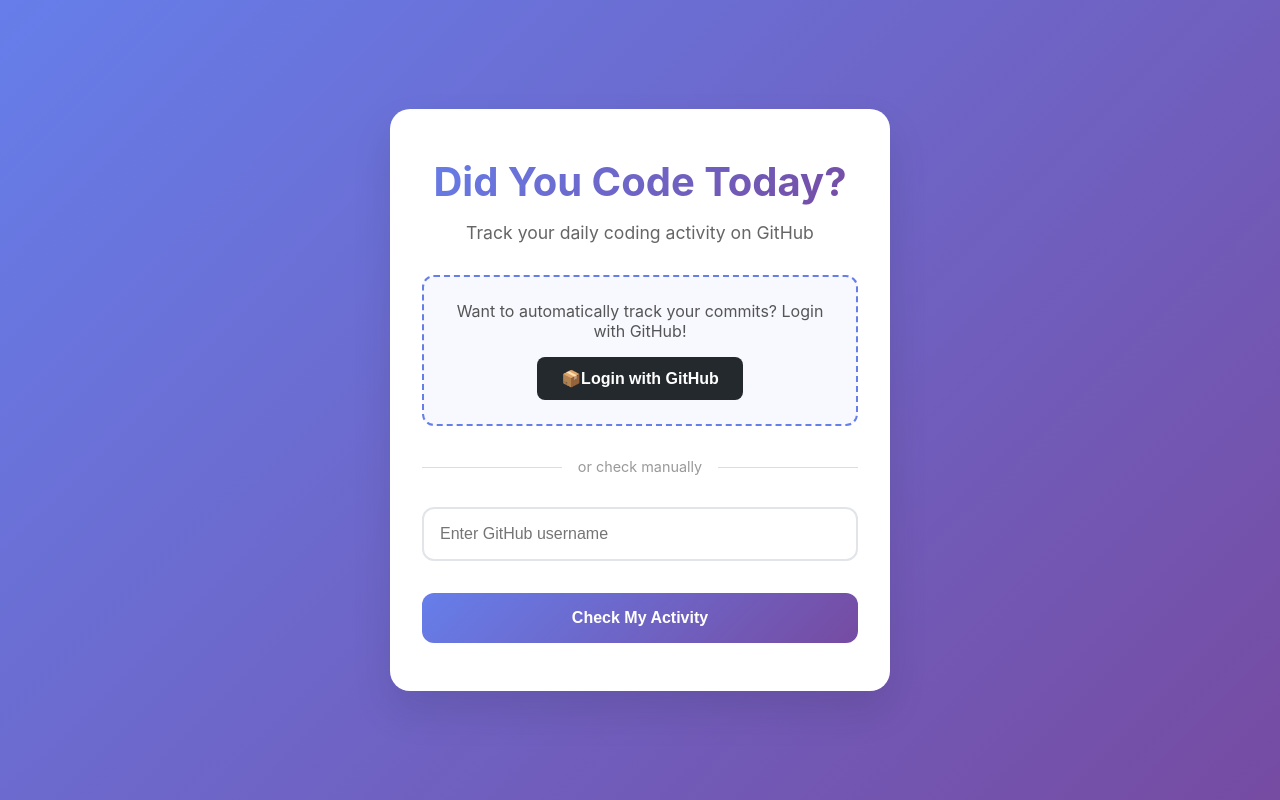
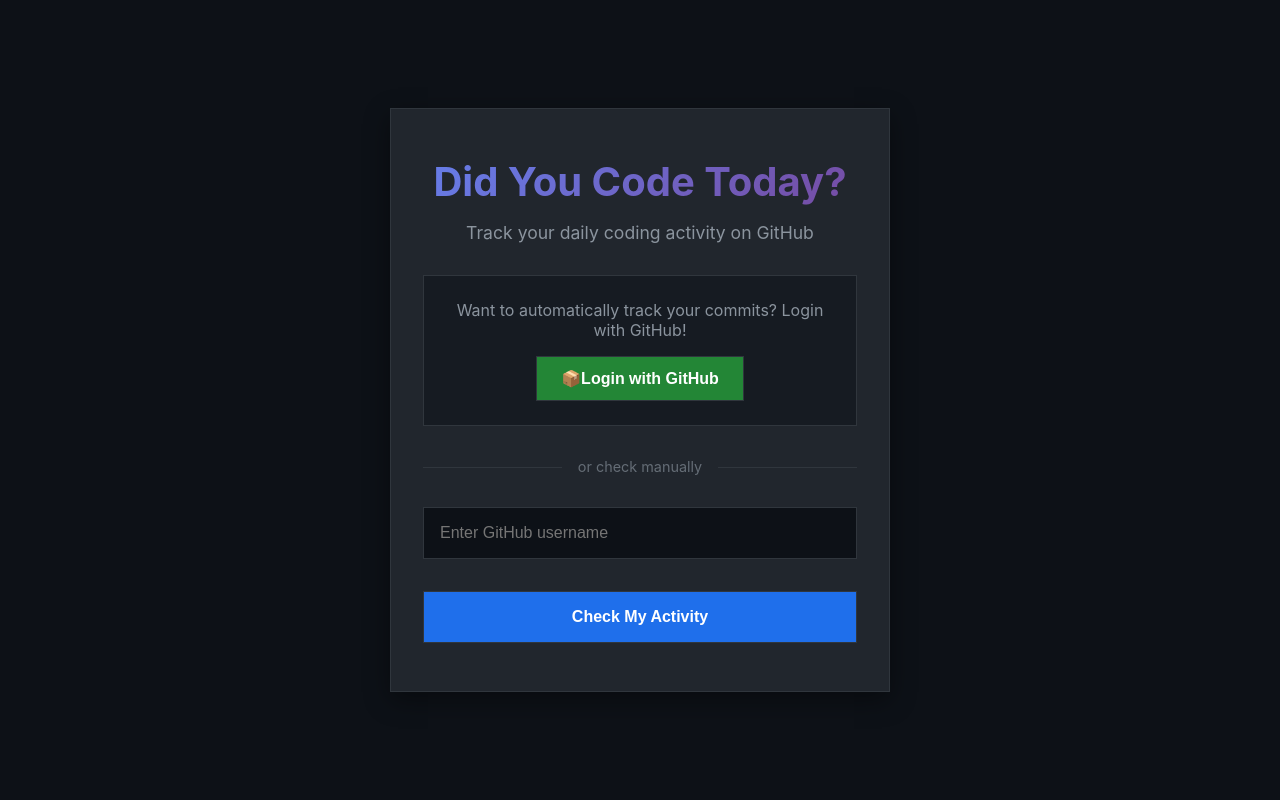
Before and after one commit to dengus14/commitTracker, a React (Create React App) app in the folder did-you-code-today/: page / in a window 1280 px wide. Built offline with nearby package versions, Linux system fonts and the light colour scheme; no server answers.

Commit message:
fix: ui changes to more modern design

```diff
--- a/did-you-code-today/src/index.css
+++ b/did-you-code-today/src/index.css
@@ -11,9 +11,9 @@
     sans-serif;
   -webkit-font-smoothing: antialiased;
   -moz-osx-font-smoothing: grayscale;
-  background: linear-gradient(135deg, #667eea 0%, #764ba2 100%);
+  background: #0d1117;
   min-height: 100vh;
-  color: #333;
+  color: #e6edf3;
 }
 
 code {
@@ -31,10 +31,11 @@
 }
 
 .main-card {
-  background: white;
-  border-radius: 20px;
+  background: #21262d;
+  border: 1px solid #30363d;
+  border-radius: 0;
   padding: 3rem 2rem;
-  box-shadow: 0 20px 40px rgba(0, 0, 0, 0.1);
+  box-shadow: 0 8px 24px rgba(0, 0, 0, 0.4);
   max-width: 500px;
   width: 100%;
   text-align: center;
@@ -51,7 +52,7 @@
 }
 
 .subtitle {
-  color: #666;
+  color: #8b949e;
   margin-bottom: 2rem;
   font-size: 1.1rem;
 }
@@ -59,24 +60,24 @@
 .auth-section {
   margin-bottom: 2rem;
   padding: 1.5rem;
-  background: #f8f9ff;
-  border-radius: 12px;
-  border: 2px dashed #667eea;
+  background: #161b22;
+  border-radius: 0;
+  border: 1px solid #30363d;
   text-align: center;
 }
 
 .auth-text {
   margin: 0 0 1rem 0;
-  color: #555;
+  color: #8b949e;
   font-size: 1rem;
 }
 
 .github-login-button {
-  background: #24292e;
+  background: #238636;
   color: white;
-  border: none;
+  border: 1px solid #30363d;
   padding: 0.75rem 1.5rem;
-  border-radius: 8px;
+  border-radius: 0;
   font-size: 1rem;
   font-weight: 600;
   cursor: pointer;
@@ -85,15 +86,16 @@
 }
 
 .github-login-button:hover {
-  background: #1a1e22;
-  transform: translateY(-1px);
+  background: #2ea043;
+  border-color: #30363d;
+  transform: none;
 }
 
 .divider {
   position: relative;
   text-align: center;
   margin: 2rem 0;
-  color: #999;
+  color: #656d76;
   font-size: 0.9rem;
 }
 
@@ -104,12 +106,12 @@
   left: 0;
   right: 0;
   height: 1px;
-  background: #ddd;
+  background: #30363d;
   z-index: 1;
 }
 
 .divider span {
-  background: white;
+  background: #21262d;
   padding: 0 1rem;
   position: relative;
   z-index: 2;
@@ -122,32 +124,35 @@
 .username-input {
   width: 100%;
   padding: 1rem;
-  border: 2px solid #e1e5e9;
-  border-radius: 12px;
+  border: 1px solid #30363d;
+  background: #0d1117;
+  color: #e6edf3;
+  border-radius: 0;
   font-size: 1rem;
   transition: border-color 0.3s ease;
   outline: none;
 }
 
 .username-input:focus {
-  border-color: #667eea;
+  border-color: #1f6feb;
+  background: #161b22;
 }
 
 .check-button {
-  background: linear-gradient(135deg, #667eea 0%, #764ba2 100%);
+  background: #1f6feb;
   color: white;
-  border: none;
+  border: 1px solid #30363d;
   padding: 1rem 2rem;
-  border-radius: 12px;
+  border-radius: 0;
   font-size: 1rem;
   font-weight: bold;
   cursor: pointer;
-  transition: transform 0.2s ease;
+  transition: background 0.2s ease;
   width: 100%;
 }
 
 .check-button:hover {
-  transform: translateY(-2px);
+  background: #388bfd;
 }
 
 .check-button:disabled {
@@ -193,14 +198,14 @@
 .stats-container {
   margin-top: 2rem;
   padding: 1.5rem;
-  background: #f8f9fa;
-  border-radius: 12px;
-  border: 1px solid #e9ecef;
+  background: #161b22;
+  border-radius: 0;
+  border: 1px solid #30363d;
 }
 
 .stats-title {
   margin: 0 0 1rem 0;
-  color: #495057;
+  color: #e6edf3;
   font-size: 1.1rem;
   text-align: center;
 }
@@ -215,34 +220,34 @@
 .stat-item {
   text-align: center;
   padding: 1rem;
-  background: white;
-  border-radius: 8px;
-  box-shadow: 0 2px 4px rgba(0, 0, 0, 0.1);
+  background: #21262d;
+  border-radius: 0;
+  border: 1px solid #30363d;
 }
 
 .stat-number {
   font-size: 2rem;
   font-weight: bold;
-  color: #667eea;
+  color: #1f6feb;
   margin-bottom: 0.5rem;
 }
 
 .stat-label {
   font-size: 0.9rem;
-  color: #6c757d;
+  color: #8b949e;
   font-weight: 500;
 }
 
 .last-commit-info {
-  background: white;
+  background: #21262d;
   padding: 1rem;
-  border-radius: 8px;
-  box-shadow: 0 2px 4px rgba(0, 0, 0, 0.1);
+  border-radius: 0;
+  border: 1px solid #30363d;
 }
 
 .last-commit-title {
   margin: 0 0 0.75rem 0;
-  color: #495057;
+  color: #e6edf3;
   font-size: 1rem;
 }
 
@@ -250,24 +255,24 @@
   margin: 0;
   font-size: 0.9rem;
   line-height: 1.5;
-  color: #495057;
+  color: #e6edf3;
 }
 
 .commit-time {
-  color: #6c757d;
+  color: #8b949e;
   font-size: 0.85rem;
 }
 
 .api-info {
   margin-top: 1rem;
   padding: 0.75rem;
-  background: #e3f2fd;
-  border-radius: 6px;
-  border-left: 4px solid #2196f3;
+  background: #161b22;
+  border-radius: 0;
+  border-left: 4px solid #1f6feb;
 }
 
 .api-disclaimer {
-  color: #1565c0;
+  color: #1f6feb;
   font-size: 0.8rem;
   line-height: 1.4;
   display: block;
@@ -278,9 +283,9 @@
   display: flex;
   align-items: center;
   justify-content: space-between;
-  background: #f8f9fa;
-  border: 2px solid #e9ecef;
-  border-radius: 12px;
+  background: #161b22;
+  border: 1px solid #30363d;
+  border-radius: 0;
   padding: 1rem 1.5rem;
   margin-bottom: 1.5rem;
 }
@@ -294,8 +299,8 @@
 .user-avatar {
   width: 50px;
   height: 50px;
-  border-radius: 50%;
-  border: 2px solid #667eea;
+  border-radius: 0;
+  border: 1px solid #30363d;
   object-fit: cover;
 }
 
@@ -307,30 +312,29 @@
   font-size: 1.1rem;
   font-weight: 600;
   margin: 0 0 0.25rem 0;
-  color: #333;
+  color: #e6edf3;
 }
 
 .user-username {
   font-size: 0.9rem;
-  color: #6c757d;
+  color: #8b949e;
   margin: 0;
 }
 
 .logout-button {
-  background: #dc3545;
+  background: #da3633;
   color: white;
-  border: none;
-  border-radius: 8px;
+  border: 1px solid #30363d;
+  border-radius: 0;
   padding: 0.5rem 1rem;
   font-size: 0.9rem;
   font-weight: 500;
   cursor: pointer;
-  transition: all 0.2s ease;
+  transition: background 0.2s ease;
 }
 
 .logout-button:hover {
-  background: #c82333;
-  transform: translateY(-1px);
+  background: #f85149;
 }
 
 /* Dashboard Styles */
@@ -345,40 +349,40 @@
 .dashboard-title {
   font-size: 1.8rem;
   margin-bottom: 1.5rem;
-  color: #333;
+  color: #e6edf3;
   font-weight: 500;
 }
 
 .dashboard-title strong {
-  color: #667eea;
+  color: #1f6feb;
   font-weight: 700;
 }
 
 .loading-message {
-  background: #e3f2fd;
-  color: #1565c0;
+  background: #161b22;
+  color: #1f6feb;
   padding: 1rem;
-  border-radius: 8px;
+  border-radius: 0;
+  border: 1px solid #30363d;
   margin: 1rem 0;
   font-weight: 500;
 }
 
 .refresh-button {
-  background: linear-gradient(135deg, #667eea 0%, #764ba2 100%);
+  background: #1f6feb;
   color: white;
-  border: none;
-  border-radius: 12px;
+  border: 1px solid #30363d;
+  border-radius: 0;
   padding: 0.75rem 1.5rem;
   font-size: 1rem;
   font-weight: 600;
   cursor: pointer;
-  transition: all 0.3s ease;
+  transition: background 0.3s ease;
   margin-top: 1rem;
 }
 
 .refresh-button:hover {
-  transform: translateY(-2px);
-  box-shadow: 0 4px 12px rgba(102, 126, 234, 0.4);
+  background: #388bfd;
 }
 
 .refresh-button:disabled {
```
